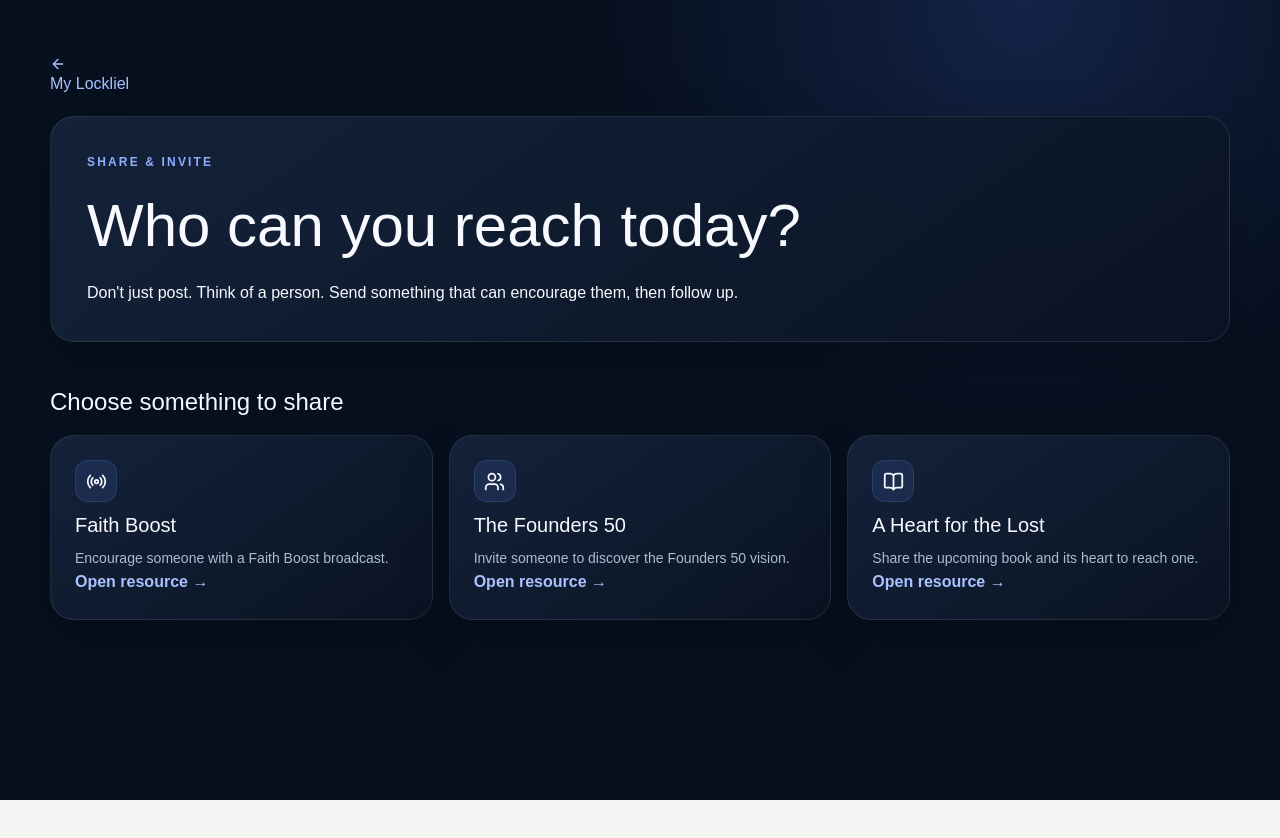
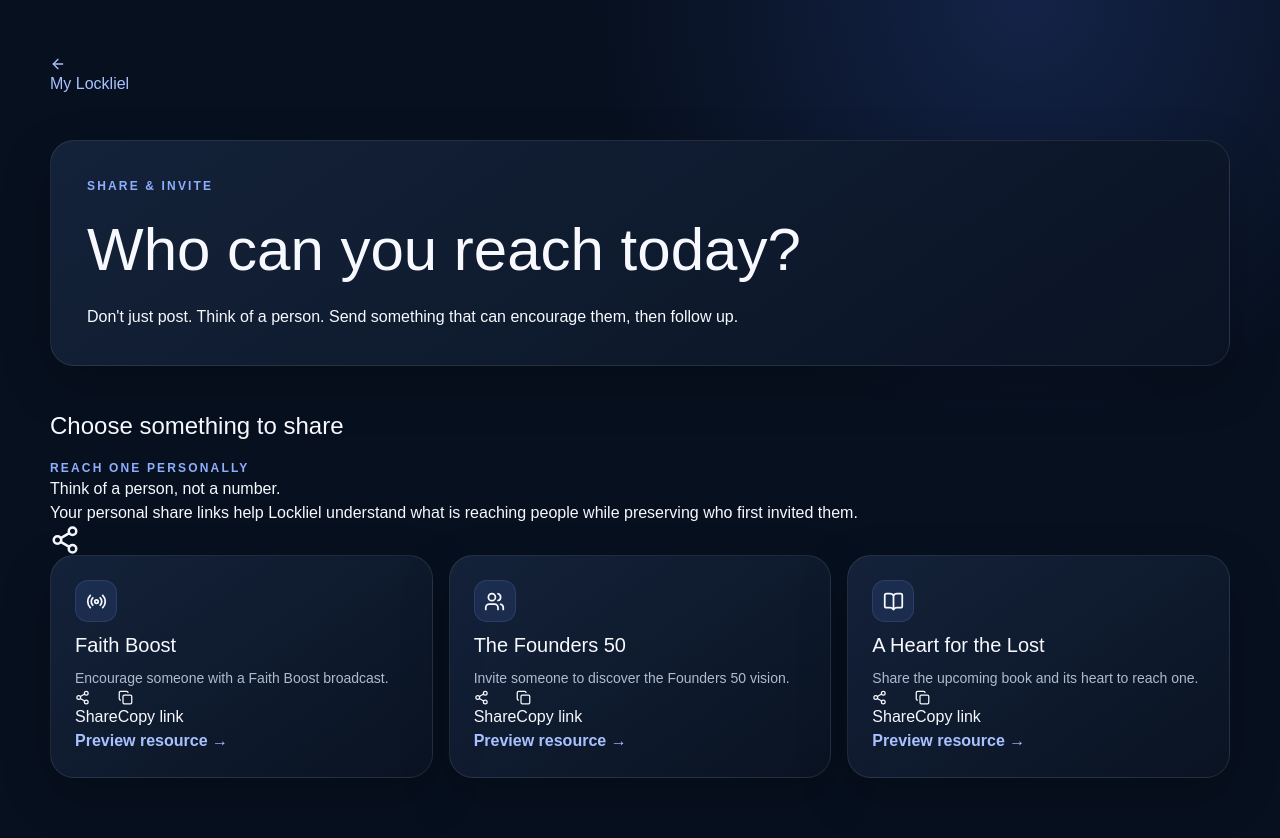
Before and after one commit to eaglevisiondigital/Lockliel, a Next.js app: page /my-lockliel/share in a window 1280 px wide. Shown: the top 838 px of the page. Before the commit the page ends 800 px from the top, so only its background shows below. Built offline with nearby package versions, Linux system fonts and the light colour scheme.

Commit message:
Connect Share Center to tracked referral links

```diff
--- a/app/my-lockliel/share/page.tsx
+++ b/app/my-lockliel/share/page.tsx
@@ -1,3 +1,3 @@
-import Link from "next/link";import { ArrowLeft, BookOpen, Radio, Users } from "lucide-react";import "../my-lockliel.css";
-const assets=[{icon:Radio,title:"Faith Boost",text:"Encourage someone with a Faith Boost broadcast.",href:"/#faith-boost"},{icon:Users,title:"The Founders 50",text:"Invite someone to discover the Founders 50 vision.",href:"/founders-50"},{icon:BookOpen,title:"A Heart for the Lost",text:"Share the upcoming book and its heart to reach one.",href:"/a-heart-for-the-lost"}];
-export default function Share(){return <main className="my-lockliel"><div className="ml-shell"><Link href="/my-lockliel" style={{color:"#a9c1ff",textDecoration:"none"}}><ArrowLeft size={16}/> My Lockliel</Link><section className="ml-panel" style={{marginTop:20}}><div className="ml-kicker">Share & Invite</div><h1 style={{fontSize:"clamp(36px,5vw,60px)",margin:"10px 0"}}>Who can you reach today?</h1><p>Don't just post. Think of a person. Send something that can encourage them, then follow up.</p></section><h2 className="ml-section-title">Choose something to share</h2><section className="ml-grid">{assets.map(({icon:Icon,...a})=><article className="ml-card" key={a.title}><div className="ml-icon"><Icon size={21}/></div><h2>{a.title}</h2><p>{a.text}</p><Link href={a.href}>Open resource →</Link></article>)}</section></div></main>}
+import Link from "next/link";import { ArrowLeft } from "lucide-react";import ShareCenter from "./share-client";import "../my-lockliel.css";
+export const metadata={title:"Share & Invite | My Lockliel"};
+export default function Share(){return <main className="my-lockliel"><div className="ml-shell"><Link href="/my-lockliel" className="ml-auth-home"><ArrowLeft size={16}/> My Lockliel</Link><section className="ml-panel"><div className="ml-kicker">Share & Invite</div><h1 style={{fontSize:"clamp(36px,5vw,60px)",margin:"10px 0"}}>Who can you reach today?</h1><p>Don't just post. Think of a person. Send something that can encourage them, then follow up.</p></section><h2 className="ml-section-title">Choose something to share</h2><ShareCenter/></div></main>}
```
